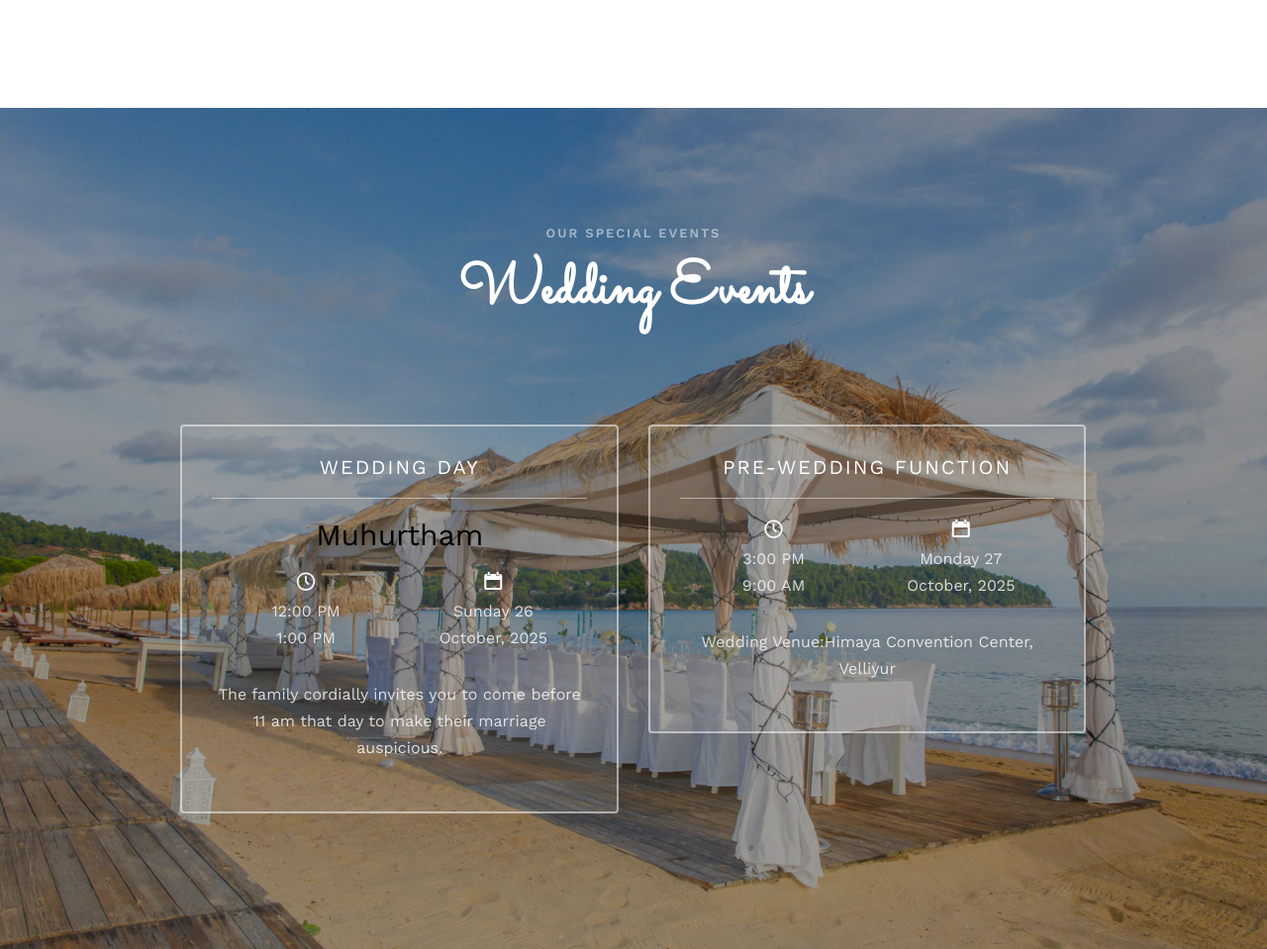
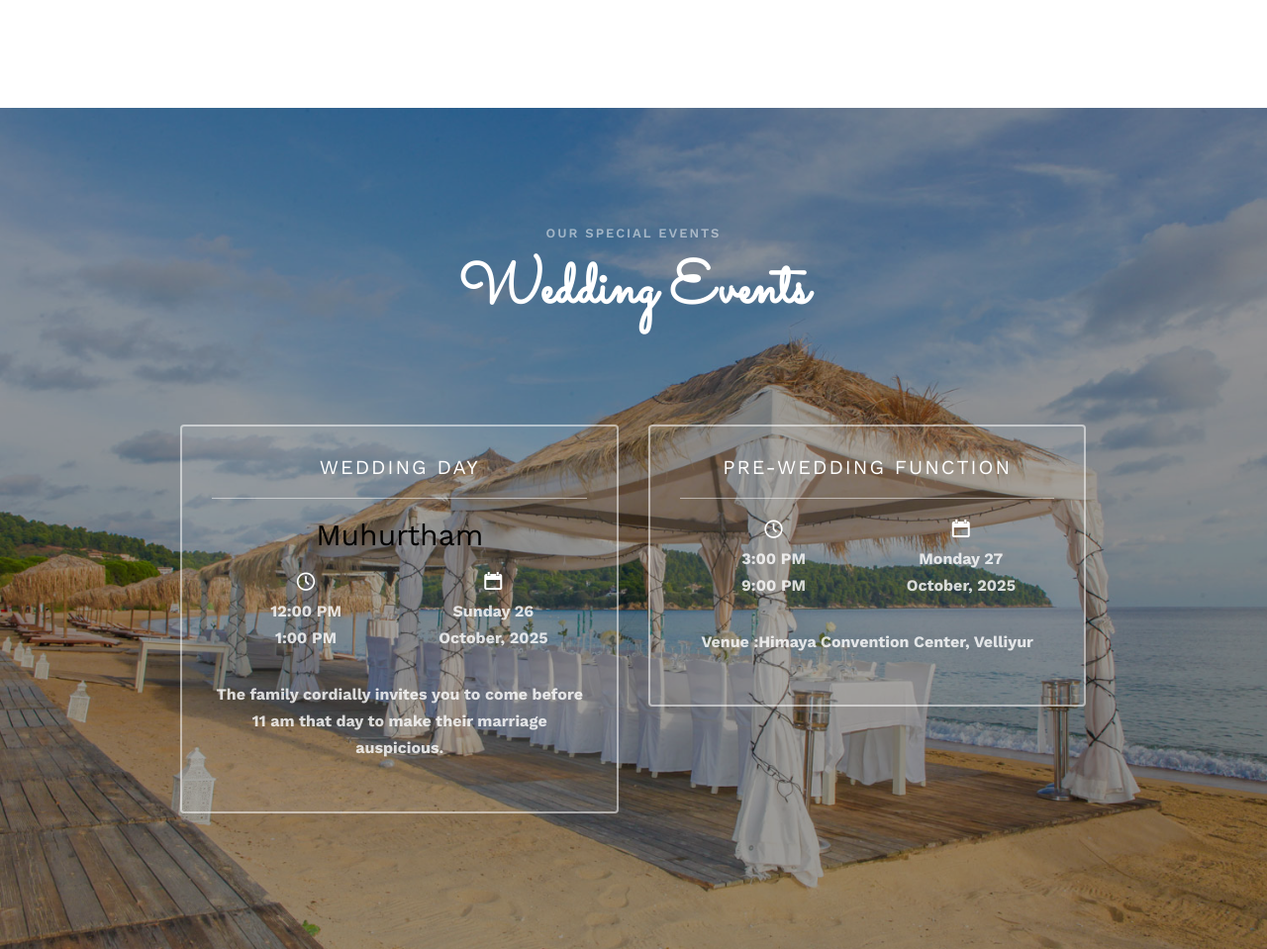
Before and after one commit to embercloaks/Weddingcard, a plain HTML site: page index.html in a window 1280 px wide. Shown: the part 1537-2496 px from the top of the page at 99% size. Drawn offline with nearby package versions, Linux system fonts and the light colour scheme; files whose address does not match are found by name.

Commit message:
Update index.html

```diff
--- a/index.html
+++ b/index.html
@@ -125,7 +125,7 @@
 							<div class="col-md-6 col-sm-6 text-center">
 								<div class="event-wrap animate-box">
 									<h3>Wedding day</h3>
-									<h2>Muhurtham</h2>
+									<h2></strong>Muhurtham<strong></h2>
 									<div class="event-col">
 										<i class="icon-clock"></i>
 										<span>12:00 PM</span>
@@ -145,14 +145,14 @@
 									<div class="event-col">
 										<i class="icon-clock"></i>
 										<span>3:00 PM</span>
-										<span>9:00 AM</span>
+										<span>9:00 PM</span>
 									</div>
 									<div class="event-col">
 										<i class="icon-calendar"></i>
 										<span>Monday 27</span>
 										<span>October, 2025</span>
 									</div>
-									<p>Wedding Venue:Himaya Convention Center, Velliyur</p>
+									<p><b>Venue :</b>Himaya Convention Center, Velliyur</p>
 								</div>
 							</div>
 						</div>
```
